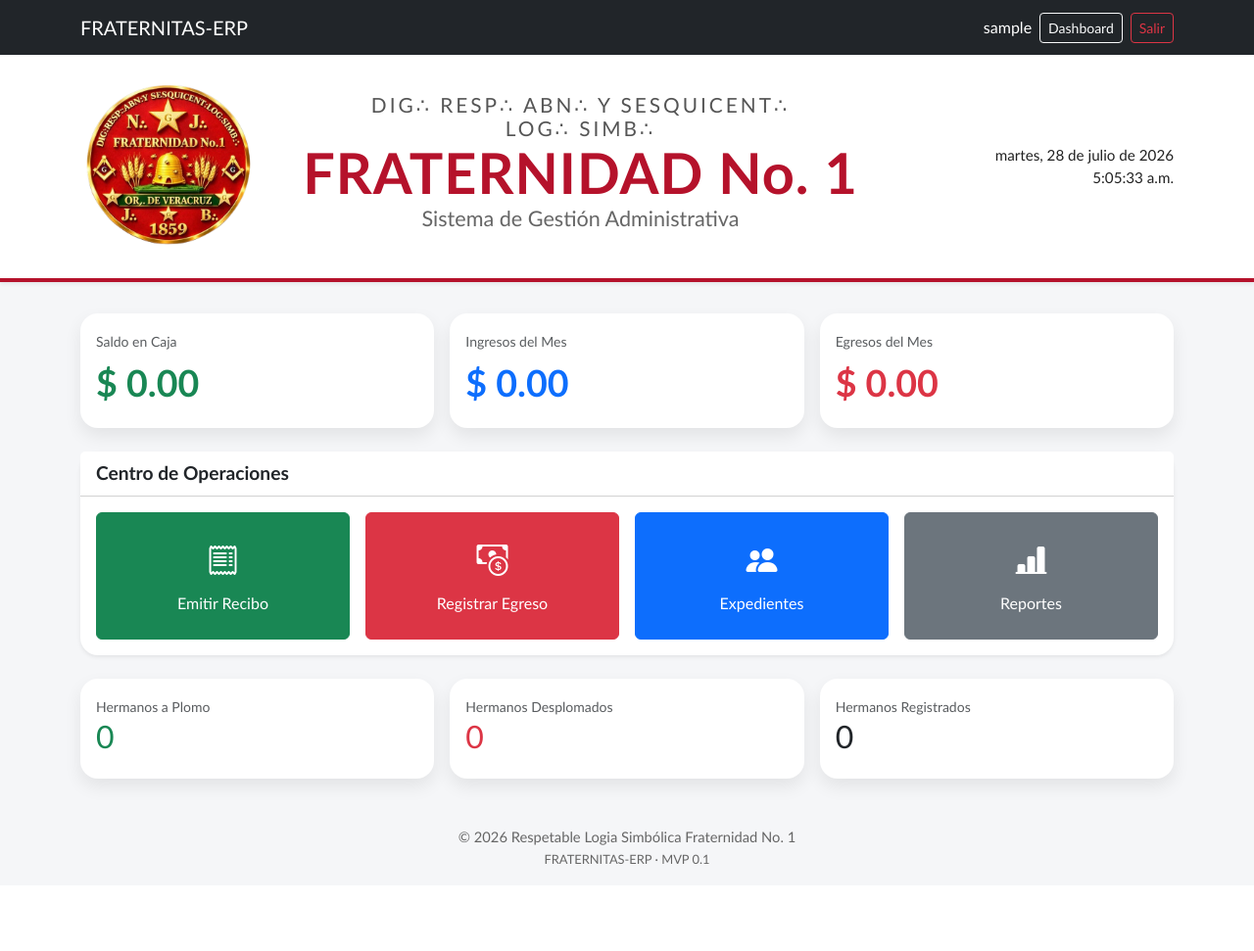
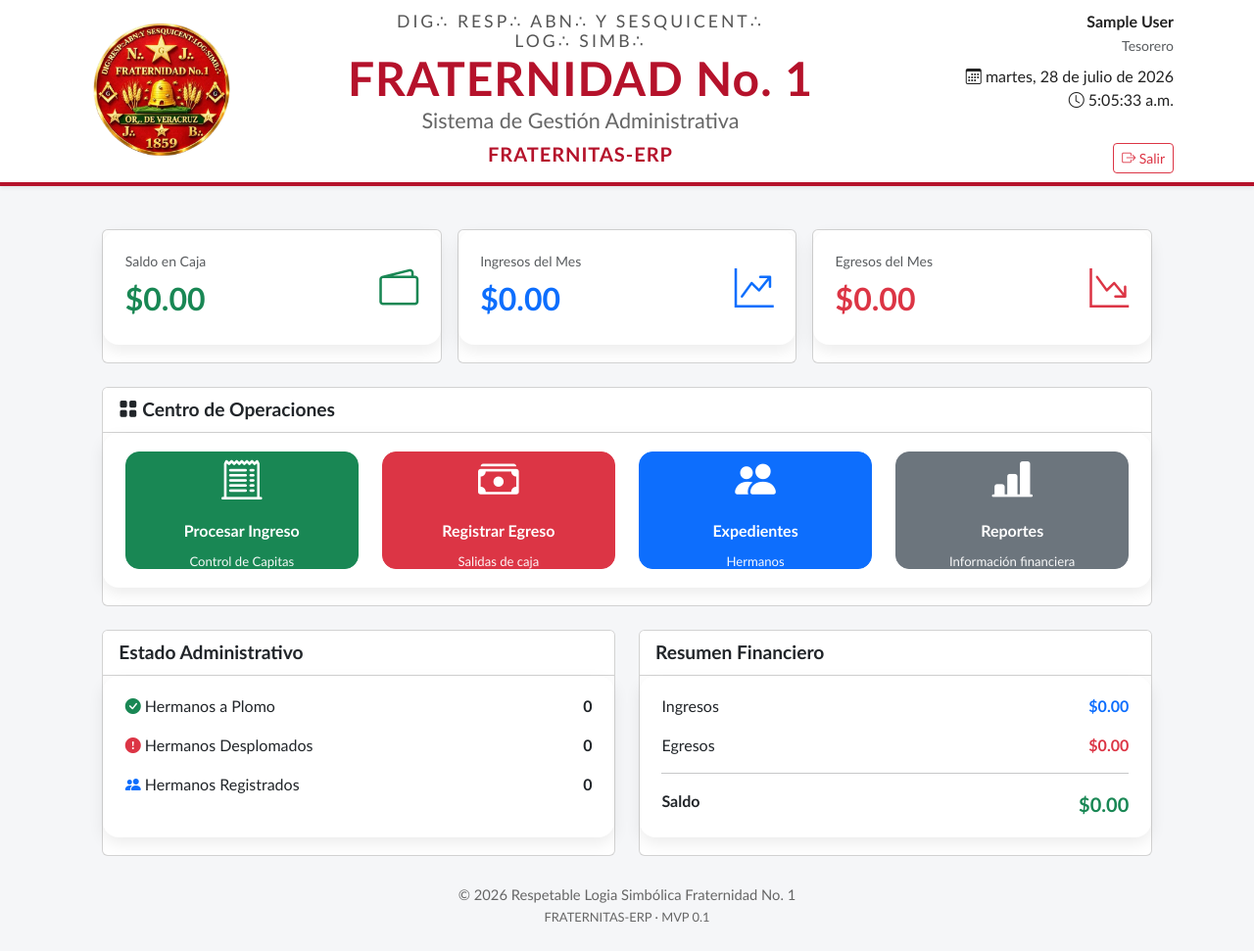
Before and after one commit to OPacPower22/FRATERNITAS-ERP, a Django app: page /tesoreria/ in a window 1280 px wide. Shown: the whole page at 98% size. Before the commit the page ends 883 px from the top, so only its background shows below. Run offline with Django 5.2, Linux system fonts and the light colour scheme; the visitor is signed in with stand-in values (Sample User, id 1); data that the repository does not hold is empty.

Commit message:
feat(ui): refinamiento visual del dashboard institucional MVP

```diff
--- a/core/templates/core/dashboard.html
+++ b/core/templates/core/dashboard.html
@@ -1,28 +1,47 @@
 {% extends "base/base.html" %}
 
 {% block title %}
-Centro de Operaciones
-{% endblock %}
+Centro de Operaciones{% endblock %}
 
 {% block content %}
 
 <!-- INDICADORES FINANCIEROS -->
+{% load moneda %}
+
+<!-- ===================================================== -->
+<!-- INDICADORES -->
+<!-- ===================================================== -->
 
 <div class="row g-3 mb-4">
 
-    <div class="col-md-4">
+    <div class="col-lg-4">
 
-        <div class="card dashboard-card indicador">
+        <div class="card dashboard-card">
 
             <div class="card-body">
 
-                <small class="text-muted">Saldo en Caja</small>
+                <div class="d-flex justify-content-between align-items-center">
 
-                <h2 class="mt-2 text-success">
+                    <div>
 
-                    $ {{ saldo_caja|default:"0.00" }}
+                        <small class="text-muted">
 
-                </h2>
+                            Saldo en Caja
+
+                        </small>
+
+
+                        <h2 class="text-success fw-bold mt-2">
+
+                            {{ saldo_caja|moneda }}
+
+                        </h2>
+
+                    </div>
+
+                    <i class="bi bi-wallet2 fs-1 text-success"></i>
+
+                </div>
 
             </div>
 
@@ -30,23 +49,33 @@ Centro de Operaciones
 
     </div>
 
-    <div class="col-md-4">
+    <div class="col-lg-4">
 
-        <div class="card dashboard-card indicador">
+        <div class="card dashboard-card">
 
             <div class="card-body">
 
-                <small class="text-muted">
+                <div class="d-flex justify-content-between align-items-center">
 
-                    Ingresos del Mes
+                    <div>
 
-                </small>
+                        <small class="text-muted">
 
-                <h2 class="mt-2 text-primary">
+                            Ingresos del Mes
 
-                    $ {{ ingresos_mes|default:"0.00" }}
+                        </small>
 
-                </h2>
+                        <h2 class="text-primary fw-bold mt-2">
+
+                            {{ ingresos_mes|moneda }}
+
+                        </h2>
+
+                    </div>
+
+                    <i class="bi bi-graph-up-arrow fs-1 text-primary"></i>
+
+                </div>
 
             </div>
 
@@ -54,23 +83,33 @@ Centro de Operaciones
 
     </div>
 
-    <div class="col-md-4">
+    <div class="col-lg-4">
 
-        <div class="card dashboard-card indicador">
+        <div class="card dashboard-card">
 
             <div class="card-body">
 
-                <small class="text-muted">
+                <div class="d-flex justify-content-between align-items-center">
 
-                    Egresos del Mes
+                    <div>
 
-                </small>
+                        <small class="text-muted">
 
-                <h2 class="mt-2 text-danger">
+                            Egresos del Mes
 
-                    $ {{ egresos_mes|default:"0.00" }}
+                        </small>
 
-                </h2>
+                        <h2 class="text-danger fw-bold mt-2">
+
+                            {{ egresos_mes|moneda }}
+
+                        </h2>
+
+                    </div>
+
+                    <i class="bi bi-graph-down-arrow fs-1 text-danger"></i>
+
+                </div>
 
             </div>
 
@@ -80,33 +119,39 @@ Centro de Operaciones
 
 </div>
 
+<!-- ===================================================== -->
 <!-- OPERACIONES -->
+<!-- ===================================================== -->
 
-<div class="card shadow-sm mb-4">
+<div class="card dashboard-card mb-4">
 
     <div class="card-header">
 
-        <strong>
+        <i class="bi bi-grid-fill"></i>
 
-            Centro de Operaciones
-
-        </strong>
+        Centro de Operaciones
 
     </div>
 
     <div class="card-body">
 
-        <div class="row g-3">
+        <div class="row g-4">
 
             <div class="col-md-3">
 
                 <a
                     href="{% url 'cu001_emitir_recibo' %}"
-                    class="btn btn-success w-100 py-4">
+                    class="btn btn-success btn-operacion w-100">
 
-                    <i class="bi bi-receipt fs-2 d-block mb-2"></i>
+                    <i class="bi bi-receipt-cutoff"></i>
 
-                    Emitir Recibo
+                    Procesar Ingreso
+
+                    <small>
+
+                        Control de Capitas
+
+                    </small>
 
                 </a>
 
@@ -115,11 +160,17 @@ Centro de Operaciones
             <div class="col-md-3">
 
                 <button
-                    class="btn btn-danger w-100 py-4">
+                    class="btn btn-danger btn-operacion w-100">
 
-                    <i class="bi bi-cash-coin fs-2 d-block mb-2"></i>
+                    <i class="bi bi-cash-stack"></i>
 
                     Registrar Egreso
+
+                    <small>
+
+                        Salidas de caja
+
+                    </small>
 
                 </button>
 
@@ -128,11 +179,17 @@ Centro de Operaciones
             <div class="col-md-3">
 
                 <button
-                    class="btn btn-primary w-100 py-4">
+                    class="btn btn-primary btn-operacion w-100">
 
-                    <i class="bi bi-people-fill fs-2 d-block mb-2"></i>
+                    <i class="bi bi-people-fill"></i>
 
                     Expedientes
+
+                    <small>
+
+                        Hermanos
+
+                    </small>
 
                 </button>
 
@@ -141,11 +198,17 @@ Centro de Operaciones
             <div class="col-md-3">
 
                 <button
-                    class="btn btn-secondary w-100 py-4">
+                    class="btn btn-secondary btn-operacion w-100">
 
-                    <i class="bi bi-bar-chart-line-fill fs-2 d-block mb-2"></i>
+                    <i class="bi bi-bar-chart-line-fill"></i>
 
                     Reportes
+
+                    <small>
+
+                        Información financiera
+
+                    </small>
 
                 </button>
 
@@ -157,27 +220,77 @@ Centro de Operaciones
 
 </div>
 
-<!-- INFORMACIÓN -->
+<!-- ===================================================== -->
+<!-- RESUMEN -->
+<!-- ===================================================== -->
 
-<div class="row g-3">
+<div class="row g-4">
 
-    <div class="col-md-4">
+    <div class="col-lg-6">
 
-        <div class="card dashboard-card">
+        <div class="card dashboard-card h-100">
+
+            <div class="card-header">
+
+                Estado Administrativo
+
+            </div>
 
             <div class="card-body">
 
-                <small class="text-muted">
+                <div class="d-flex justify-content-between mb-3">
 
-                    Hermanos a Plomo
+                    <span>
 
-                </small>
+                        <i class="bi bi-check-circle-fill text-success"></i>
 
-                <h2 class="text-success">
+                        Hermanos a Plomo
 
-                    {{ hermanos_corriente|default:"0" }}
+                    </span>
 
-                </h2>
+                    <strong>
+
+                        {{ hermanos_corriente }}
+
+                    </strong>
+
+                </div>
+
+                <div class="d-flex justify-content-between mb-3">
+
+                    <span>
+
+                        <i class="bi bi-exclamation-circle-fill text-danger"></i>
+
+                        Hermanos Desplomados
+
+                    </span>
+
+                    <strong>
+
+                        {{ hermanos_deudores }}
+
+                    </strong>
+
+                </div>
+
+                <div class="d-flex justify-content-between">
+
+                    <span>
+
+                        <i class="bi bi-people-fill text-primary"></i>
+
+                        Hermanos Registrados
+
+                    </span>
+
+                    <strong>
+
+                        {{ total_hermanos }}
+
+                    </strong>
+
+                </div>
 
             </div>
 
@@ -185,47 +298,59 @@ Centro de Operaciones
 
     </div>
 
-    <div class="col-md-4">
+    <div class="col-lg-6">
 
-        <div class="card dashboard-card">
+        <div class="card dashboard-card h-100">
+
+            <div class="card-header">
+
+                Resumen Financiero
+
+            </div>
 
             <div class="card-body">
 
-                <small class="text-muted">
+                <div class="d-flex justify-content-between mb-3">
 
-                    Hermanos Desplomados
+                    <span>Ingresos</span>
 
-                </small>
+                    <strong class="text-primary">
 
-                <h2 class="text-danger">
+                        {{ ingresos_mes|moneda }}
 
-                    {{ hermanos_deudores|default:"0" }}
+                    </strong>
 
-                </h2>
+                </div>
 
-            </div>
+                <div class="d-flex justify-content-between mb-3">
 
-        </div>
+                    <span>Egresos</span>
 
-    </div>
+                    <strong class="text-danger">
 
-    <div class="col-md-4">
+                        {{ egresos_mes|moneda }}
 
-        <div class="card dashboard-card">
+                    </strong>
 
-            <div class="card-body">
+                </div>
 
-                <small class="text-muted">
+                <hr>
 
-                    Hermanos Registrados
+                <div class="d-flex justify-content-between">
 
-                </small>
+                    <span class="fw-bold">
 
-                <h2>
+                        Saldo
 
-                    {{ total_hermanos|default:"0" }}
+                    </span>
 
-                </h2>
+                    <strong class="text-success fs-5">
+
+                        {{ saldo_caja|moneda }}
+
+                    </strong>
+
+                </div>
 
             </div>
 
--- /dev/null
+++ b/core/templatetags/moneda.py
@@ -0,0 +1,14 @@
+from decimal import Decimal
+
+from django import template
+
+register = template.Library()
+
+
+@register.filter
+def moneda(valor):
+
+    if valor is None:
+        valor = Decimal("0.00")
+
+    return "${:,.2f}".format(valor)
--- a/static/css/style.css
+++ b/static/css/style.css
@@ -23,15 +23,21 @@ body{
 header{
     background:#fff;
     border-bottom:4px solid var(--vino);
+    padding:0;
+}
+
+header .container{
+    padding-top:.60rem!important;
+    padding-bottom:.60rem!important;
 }
 
 .logo-principal{
-    width:180px;
+    width:150px;
     height:auto;
 }
 
 .titulo-logia{
-    font-size:1.30rem;
+    font-size:1.10rem;
     letter-spacing:3px;
     color:#555;
     margin-bottom:.15rem;
@@ -39,7 +45,7 @@ header{
 }
 
 .nombre-logia{
-    font-size:3.6rem;
+    font-size:3rem;
     font-weight:800;
     color:var(--vino);
     letter-spacing:1px;
@@ -55,7 +61,7 @@ header{
 }
 
 .datos-usuario{
-    font-size:.95rem;
+    font-size:1rem;
 }
 
 /* ---------- Contenido ---------- */
@@ -67,17 +73,20 @@ main.container{
 
 /* ---------- Tarjetas ---------- */
 
-.dashboard-card,
-.card{
+.dashboard-card .card-body{
+    position: relative;
+    padding: 1.2rem 1.4rem;
     border:none;
-    border-radius:18px;
+    border-radius:16px;
     background:#fff;
-    box-shadow:0 8px 18px rgba(0,0,0,.08);
+    box-shadow:0 6px 16px rgba(0,0,0,.08);
+    margin-bottom:18px;
 }
 
 .indicador h2{
     font-size:2.35rem;
     font-weight:700;
+    position: relative;
 }
 
 /* ---------- Centro de Operaciones ---------- */
@@ -89,14 +98,14 @@ main.container{
 }
 
 .btn-operacion{
-    height:140px;
-    border-radius:16px;
+    height:120px;
+    border-radius:14px;
     display:flex;
     flex-direction:column;
     justify-content:center;
     align-items:center;
     gap:10px;
-    font-size:1.35rem;
+    font-size:1rem;
     font-weight:600;
     transition:.2s ease;
 }
@@ -135,7 +144,8 @@ main.container{
 /* ---------- Footer ---------- */
 
 footer{
-    margin-top:2rem;
+    margin-top:10px;
+    padding-bottom:8px;
     color:#666;
     font-size:.92rem;
 }
@@ -161,3 +171,78 @@ footer{
         grid-template-columns:1fr;
     }
 }
+
+/* ==========================================
+   Layout principal ERP
+========================================== */
+
+.erp-main{
+
+    width:96%;
+
+    max-width:1700px;
+
+    margin:18px auto;
+
+}
+
+.indicador{
+
+    min-height:120px;
+
+}
+
+.indicador .card-body{
+
+    display:flex;
+
+    justify-content:space-between;
+
+    align-items:center;
+
+}
+
+html,
+body{
+
+    height:100%;
+
+}
+
+body{
+
+    min-height:100vh;
+
+    display:flex;
+
+    flex-direction:column;
+
+}
+
+.erp-main{
+
+    flex:1;
+
+    width:min(96%,1700px);
+
+    margin:12px auto;
+
+}
+
+footer{
+
+    margin-top:auto;
+
+}
+
+.nombre-sistema{
+
+    color:var(--vino);
+
+    font-weight:700;
+
+    letter-spacing:1px;
+
+    margin:.35rem 0;
+
+}
--- a/templates/base/base.html
+++ b/templates/base/base.html
@@ -35,29 +35,6 @@
 
 <header class="shadow-sm">
 
-    <nav class="navbar navbar-expand bg-dark navbar-dark">
-        <div class="container">
-            <span class="navbar-brand mb-0 h1">FRATERNITAS-ERP</span>
-
-            {% if request.user.is_authenticated %}
-            <div class="d-flex align-items-center gap-2">
-                <span class="navbar-text text-white">
-                    {{ request.user }}
-                </span>
-                <a href="{% url 'dashboard' %}" class="btn btn-outline-light btn-sm">
-                    Dashboard
-                </a>
-                <form method="post" action="{% url 'logout' %}" class="d-inline">
-                    {% csrf_token %}
-                    <button type="submit" class="btn btn-outline-danger btn-sm">
-                        Salir
-                    </button>
-                </form>
-            </div>
-            {% endif %}
-        </div>
-    </nav>
-
     <div class="container py-4">
 
         <div class="row align-items-center">
@@ -85,20 +62,52 @@
                     Sistema de Gestión Administrativa
                 </h6>
 
+                <h5 class="nombre-sistema">
+                    FRATERNITAS-ERP
+                </h5>
+
+
             </div>
 
             <div class="col-md-3 text-end datos-usuario">
 
+                <div class="fw-semibold">
+                    {{ request.user.get_full_name|default:request.user.username }}
+                </div>
+
+            <small class="text-muted">
+                Tesorero
+            </small>
+
+            <div class="mt-2">
+                <i class="bi bi-calendar3"></i>
                 <span id="fecha"></span>
 
                     <br>
 
+                    <i class="bi bi-clock"></i>
                     <span id="hora"></span>
 
                 </div>
+                    <br>
+
+                    <form method="post"
+                          action="{% url 'logout' %}"
+                          class="mt-2">
+
+                        {% csrf_token %}
+
+                        <button
+                            type="submit"
+                            class="btn btn-outline-danger btn-sm">
+                            <i class="bi bi-box-arrow-right"></i>
+                            Salir
+                        </button>
+                    </form>
 
             </div>
 
+        </div>
         </div>
 
     </div>
@@ -106,6 +115,8 @@
 </header>
 
 <main class="container my-5">
+
+<main class="erp-main">
 
     {% block content %}
     {% endblock %}
--- a/tesoreria/views.py
+++ b/tesoreria/views.py
@@ -8,12 +8,17 @@ from miembros.models import Hermano
 from negocio.domain.cu_002_cobro_integral import ejecutar_cobro
 from negocio.models import Obligacion
 from negocio.services.aplicacion import calcular_propuesta
+from negocio.services.dashboard import obtener_indicadores
 
 
 @login_required
 def index(request):
     """Muestra el dashboard institucional de Tesorería."""
-    return render(request, "core/dashboard.html")
+    return render(
+        request,
+        "core/dashboard.html",
+        obtener_indicadores(),
+    )
 
 
 def _obligaciones_pendientes(hermano):
```
Also changed, not shown: negocio/services/dashboard.py (added, +60 -0 lines), core/templatetags/__init__.py (added), 1 other file.
